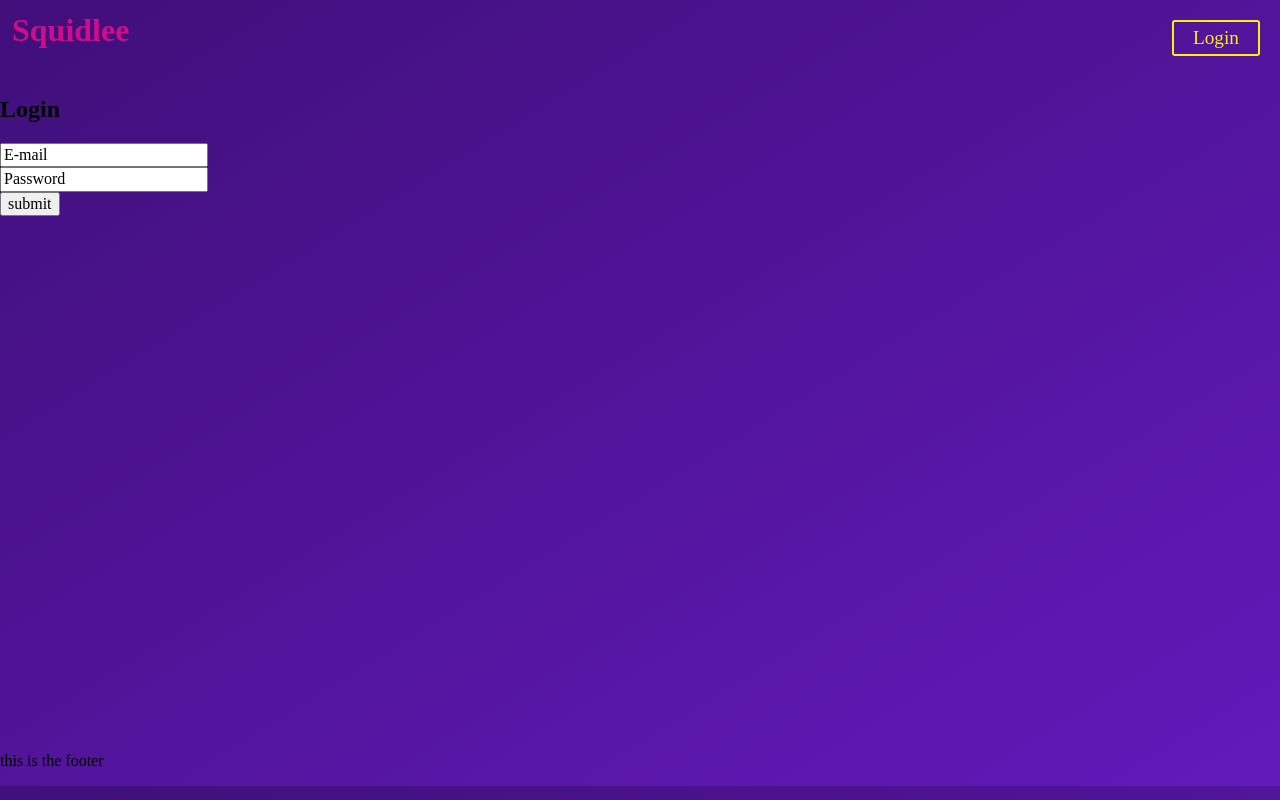
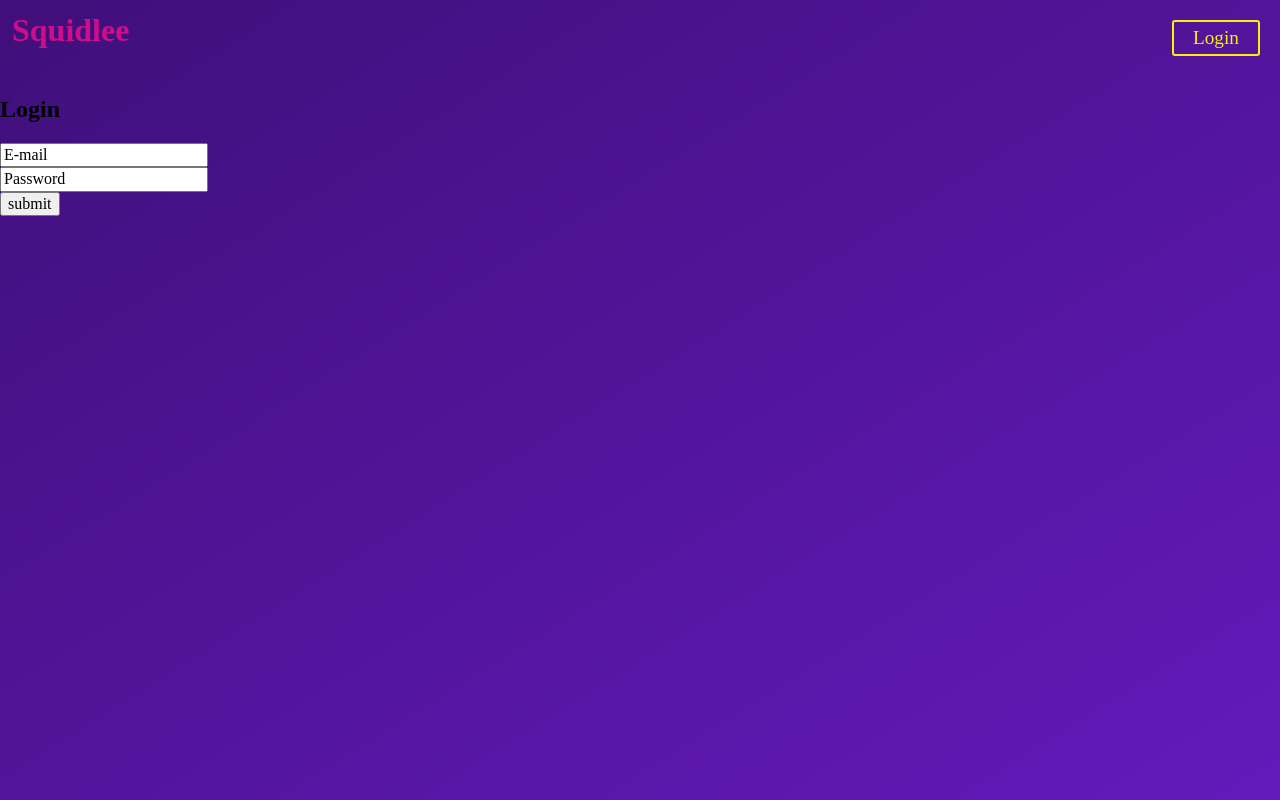
Before and after one commit to CurtisMac/Squidlee, a Next.js app: page /login in a window 1280 px wide. Built offline with nearby package versions, Linux system fonts and the light colour scheme.

Commit message:
refactored pages/login.js to not need Layout.js

```diff
--- a/pages/index.js
+++ b/pages/index.js
@@ -1,5 +1,4 @@
 import styled from "styled-components";
-import Layout from "../components/Layout";
 
 import { default as Head } from "../components/Meta";
 import Header from "../components/header/index";
--- a/pages/login.js
+++ b/pages/login.js
@@ -1,12 +1,25 @@
-import Layout from "../components/Layout";
+import styled from "styled-components";
+
+import { default as Head } from "../components/Meta";
+import Header from "../components/header/index";
 import LoginForm from "../components/loginForm/index";
-import styled from "styled-components";
+
 const login = () => {
   return (
-    <Layout>
-      <LoginForm />
-    </Layout>
+    <React.Fragment>
+      <Head title={"Login"} />
+      <Container>
+        <Header />
+        <main>
+          <LoginForm />
+        </main>
+      </Container>
+    </React.Fragment>
   );
 };
 
+const Container = styled.div`
+  height: 100vh;
+`;
+
 export default login;
```
